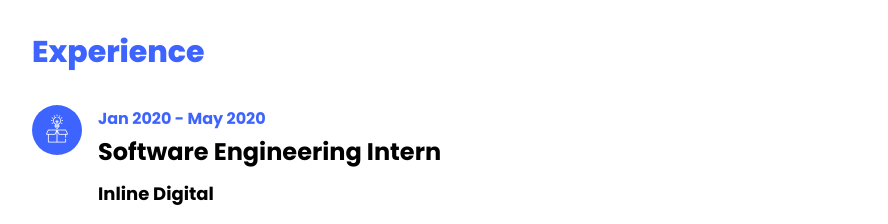
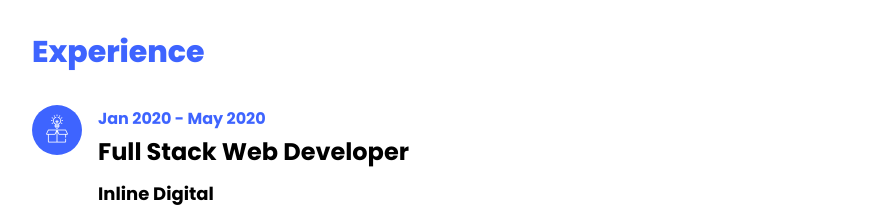
Before and after one commit to jaydoshi/jaydoshi.github.io, a plain HTML site: page index.html in a window 1280 px wide. Shown: the part 2840-3064 px from the top of the page, without its empty margins (338-1226 px from the left). Drawn offline with Linux system fonts and the light colour scheme; files whose address does not match are found by name.

Commit message:
Update index.html

```diff
--- a/index.html
+++ b/index.html
@@ -228,7 +228,7 @@
 					    	</div>
 					    	<div class="text pl-3">
 		    					<span class="date">Jan 2020 - May 2020</span>
-		    					<h2>Software Engineering Intern</h2>
+		    					<h2>Full Stack Web Developer</h2>
 								<span class="position">Inline Digital</span>
 								<p></p>
 		    					<p>Built webpages for the forthcoming web application, including the order
```
